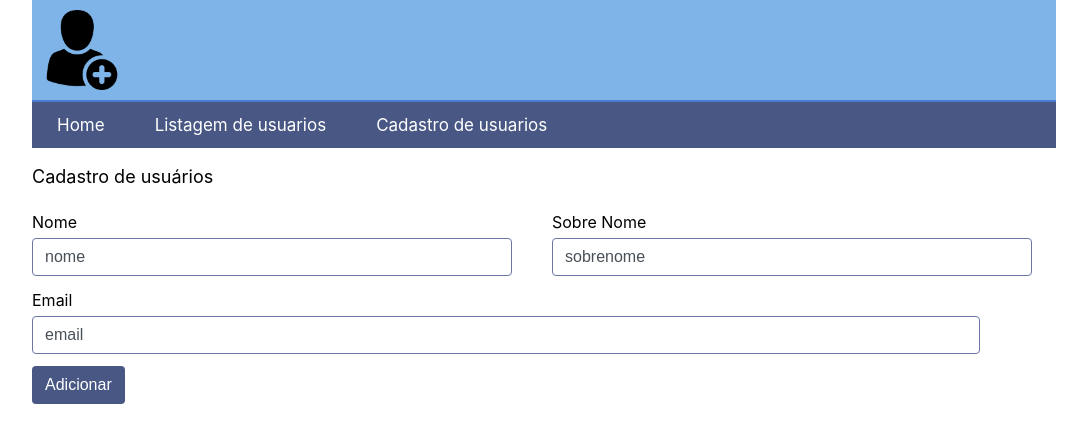
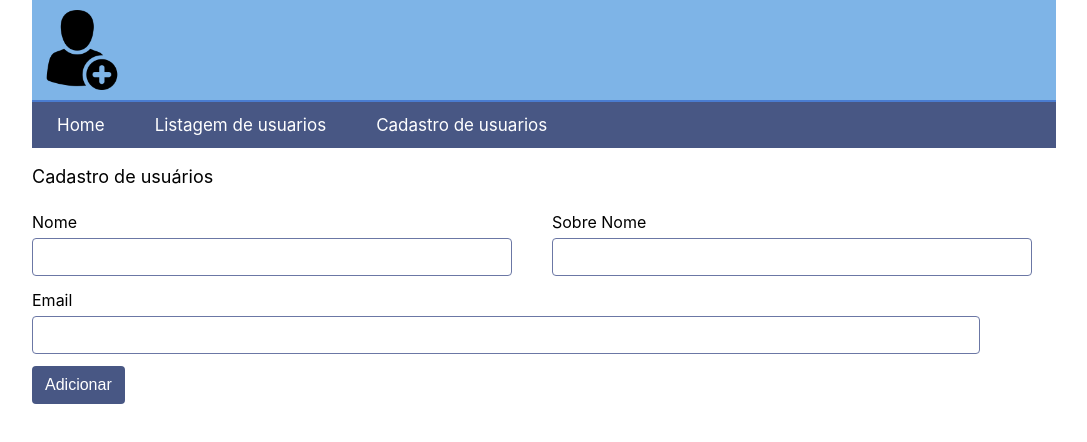
Before and after one commit to giovannirwp/cad-usuario-react, a React (Create React App) app in the folder cad-usuarios/: page /#/cadastro-users in a window 1280 px wide. Shown: the top 442 px of the page, without its empty margins (96-1183 px from the left). Built offline with nearby package versions, Linux system fonts and the light colour scheme.

Commit message:
feat: adicionando novos arquivos

```diff
--- a/cad-usuarios/src/Pages/CadastroUsers.js
+++ b/cad-usuarios/src/Pages/CadastroUsers.js
@@ -2,6 +2,28 @@ import React, { Component } from "react";
 import "./css/cadastro.css";
 
 export default class CadastroUsers extends Component {
+  constructor(props) {
+    super(props);
+
+    this.state = {
+      usuario: {
+        nome: "",
+        sobrenome: "",
+        email: "",
+      },
+    };
+
+    this.onchangerHander = this.onchangerHander.bind(this);
+  }
+
+  onchangerHander(event) {
+    const { name, value } = event.target;
+
+    this.setState({
+      usuario: { ...this.state.usuario, [name]: value },
+    });
+  }
+
   render() {
     return (
       <div className="container-cadUser">
@@ -10,17 +32,32 @@ export default class CadastroUsers extends Component {
           <div className="row">
             <div className="col">
               <label>Nome</label>
-              <input type="text" name="nome" value="nome" />
+              <input
+                type="text"
+                name="nome"
+                value={this.state.usuario.nome}
+                onChange={this.onchangerHander}
+              />
             </div>
             <div className="col">
               <label>Sobre Nome</label>
-              <input type="text" name="sobrenome" value="sobrenome" />
+              <input
+                type="text"
+                name="sobrenome"
+                value={this.state.usuario.sobrenome}
+                onChange={this.onchangerHander}
+              />
             </div>
           </div>
           <div className="row">
             <div className="col">
               <label>Email</label>
-              <input type="text" name="email" value="email" />
+              <input
+                type="text"
+                name="email"
+                value={this.state.usuario.email}
+                onChange={this.onchangerHander}
+              />
             </div>
           </div>
           <button>Adicionar</button>
```
